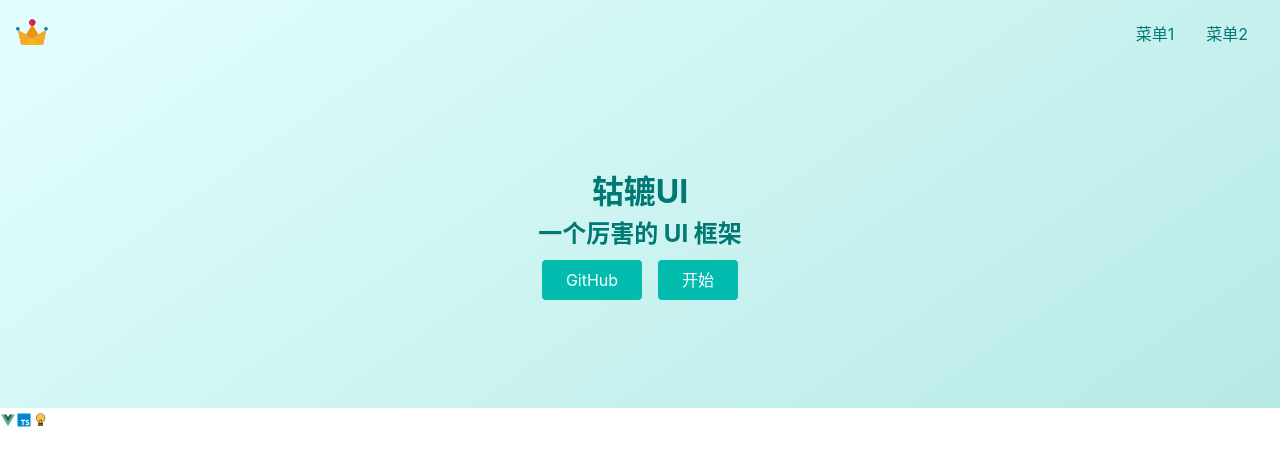
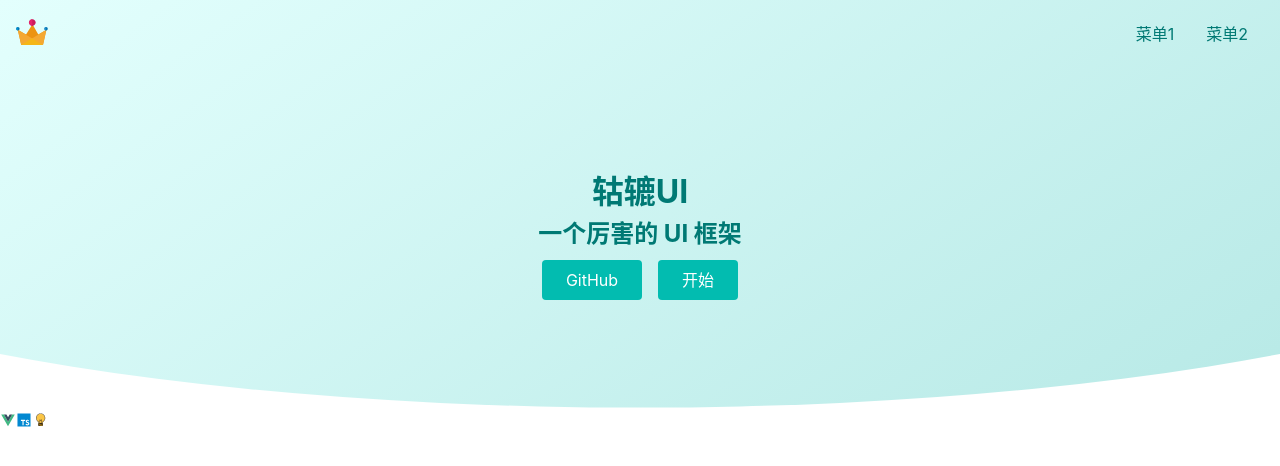
Before and after one commit to guanguancode/Frog-UI, a Vue app: page / in a window 1280 px wide. Shown: the top 466 px of the page. Built offline with nearby package versions, Linux system fonts and the light colour scheme.

Commit message:
Home页圆弧效果

```diff
--- a/src/views/Home.vue
+++ b/src/views/Home.vue
@@ -41,6 +41,7 @@ $color: #007974;
     rgba(227, 255, 253, 1) 0%,
     rgba(183, 233, 230, 1) 100%
   );
+  clip-path: ellipse(80% 60% at 50% 40%);
   .features {
     > svg {
       width: 64px;
```
